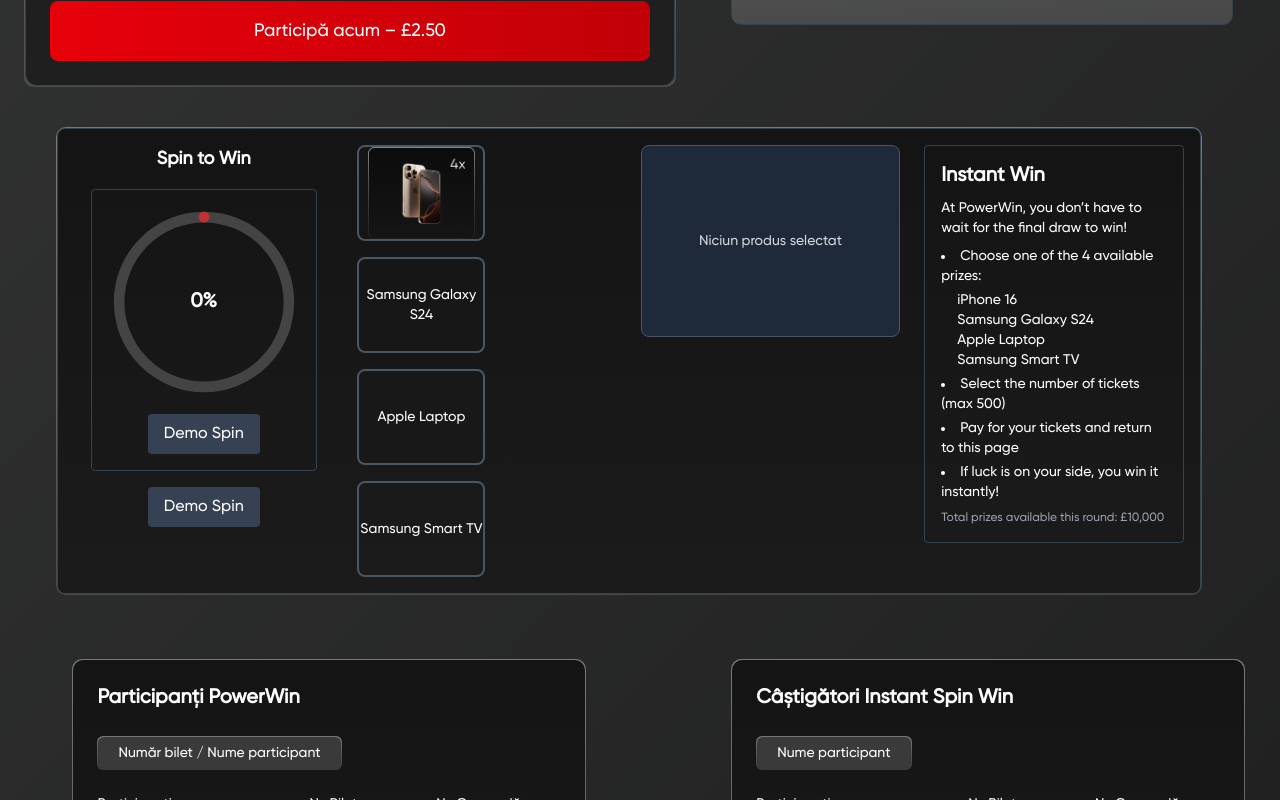
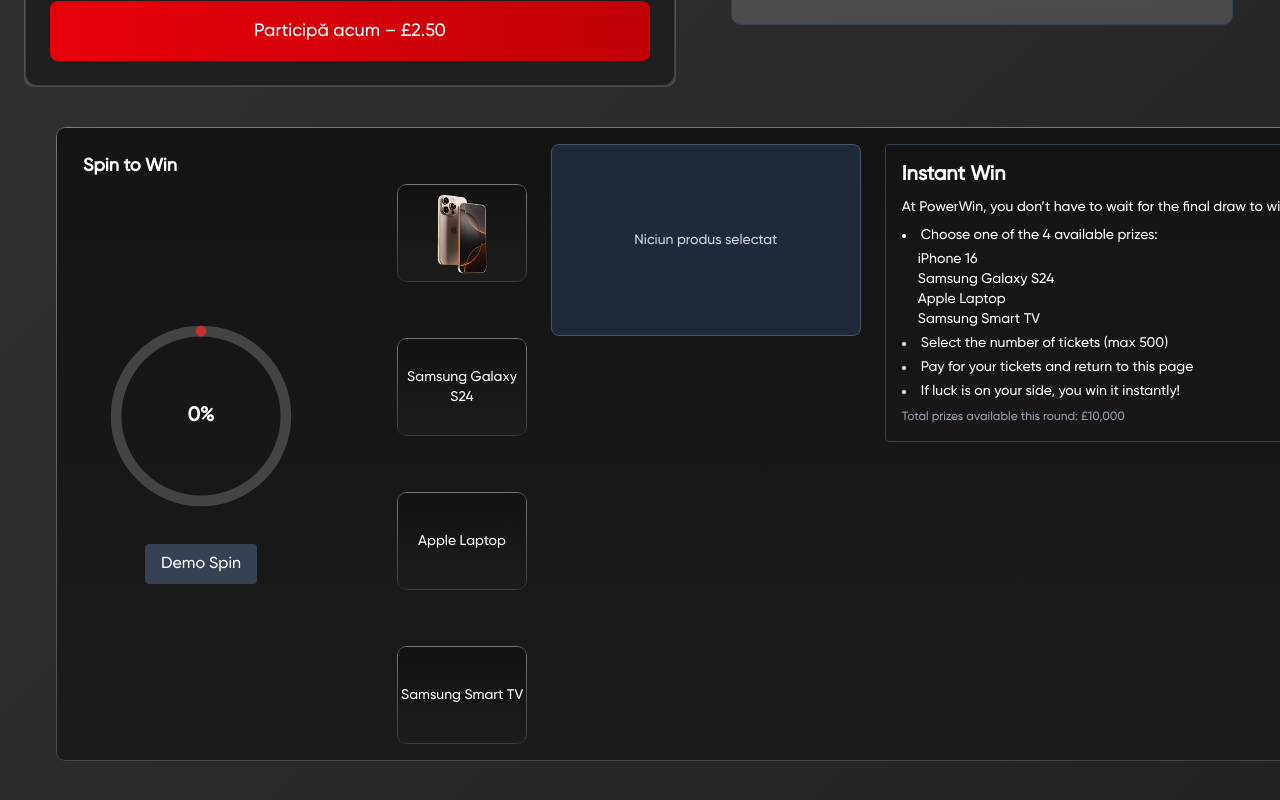
Before and after one commit to Utzu02/power-win, a React (Vite) app in the folder client/: page / in a window 1280 px wide. Shown: the part 1200-2000 px from the top of the page. Built offline with nearby package versions, Linux system fonts and the light colour scheme.

Commit message:
circular bar and photo change plus changes about prizes widget

```diff
--- a/client/src/components/SpinInstantWidget.tsx
+++ b/client/src/components/SpinInstantWidget.tsx
@@ -32,38 +32,54 @@
   }, [tickets]);
 
   return (
-    <div className=" ml-8 mr-23 p-[1px] rounded-[10px] bg-[linear-gradient(to_bottom,rgb(120,120,120),rgba(255,255,255,0.15))] w-fit h-auto mt-10 mx-auto overflow-hidden">
+    <div className="w-full ml-8 mr-23 p-[1px] rounded-[10px] bg-[linear-gradient(to_bottom,rgb(120,120,120),rgba(255,255,255,0.15))] h-auto mt-10 mx-auto overflow-hidden">
       <div
         className="
-        p-4 border border-gray-700 rounded-lg
+          p-4 rounded-lg
           bg-gradient-to-b from-[#141414] to-[#1b1b1b]
           overflow-visible
         "
       >
-      <div className="grid grid-cols-4 gap-6 items-start">
+        <div
+          className="
+            grid
+            gap-6
+            items-start
+            relative
+            grid-cols-[300px_auto_1fr_auto]
+            h-full
+          "
+        >
           {/* Col 1: Spin to Win */}
-        <div className="flex flex-col items-center">
-          <h4 className="text-lg font-semibold mb-4">Spin to Win</h4>
+          <h4 className="grid-1 text-lg font-semibold mb-4 absolute top-2 left-2.5">
+            Spin to Win
+          </h4>
+          <div className="flex flex-col items-center justify-center w-64 h-full">
             <SpinToWin chance={chance} />
             <button className="mt-4 px-4 py-2 bg-gray-700 rounded hover:bg-gray-600">
               Demo Spin
             </button>
           </div>
 
-        {/* Col 2: 4 chenare verticale */}
+          {/* Col 2: product thumbnails (auto‐width) */}
           <div className="flex flex-col space-y-4">
             {products.map((p, idx) => (
               <div
                 key={p}
                 onClick={() => onSelectProduct(p)}
                 className={`
-                h-24 w-32 border-2 rounded-lg flex items-center justify-center
+                  p-[1px] rounded-[10px] bg-[linear-gradient(to_bottom,rgb(120,120,120),rgba(255,255,255,0.15))]
+                  w-fit
+                  max-h-[50vh]
+                  mt-10 mx-auto
                   cursor-pointer transition
                   ${selectedProduct === p
-                  ? 'border-red-600 bg-red-600/20'
-                  : 'border-gray-600 hover:border-gray-500'}
+                    ? 'bg-[linear-gradient(to_bottom,rgb(18,18,18),rgba(29,28,29))]'
+                    : 'bg-[linear-gradient(to_bottom,rgb(18,18,18),rgba(29,28,29))]'
+                  }
                 `}
               >
+                <div className="h-24 w-32 flex items-center justify-center rounded-lg border-none bg-[linear-gradient(to_bottom,rgb(18,18,18),rgba(29,28,29))]">
                   {idx === 0 ? (
                     <img
                       src={iphoneThumb}
@@ -74,10 +90,11 @@
                     <span className="text-sm text-center">{p}</span>
                   )}
                 </div>
+              </div>
             ))}
           </div>
 
-        {/* Col 3: Rezultat selectat (imagine scaled down) */}
+          {/* Col 3: selected product preview */}
           <div className="flex flex-col">
             {selectedProduct === products[0] ? (
               <img
--- a/client/src/spinToWin.tsx
+++ b/client/src/spinToWin.tsx
@@ -8,7 +8,7 @@
 export default function SpinToWin({ chance }: SpinToWinProps) {
   const percentage = Math.max(0, Math.min(100, chance));
   return (
-    <div className="border border-gray-700 p-4 rounded text-center">
+    <div className="p-4 rounded text-center">
       <div className="relative w-48 h-48 mx-auto">
         <svg viewBox="0 0 36 36" className="w-full h-full">
           {/* cerc de fundal */}
@@ -36,9 +36,7 @@
           {percentage}%
         </div>
       </div>
-      <button className="mt-4 px-4 py-2 bg-gray-700 rounded hover:bg-gray-600 transition">
-        Demo Spin
-      </button>
+
     </div>
   );
 }
```
Also changed, not shown: client/src/assets/iphone16.png. Lines whose indentation alone changed are shown as unchanged.
